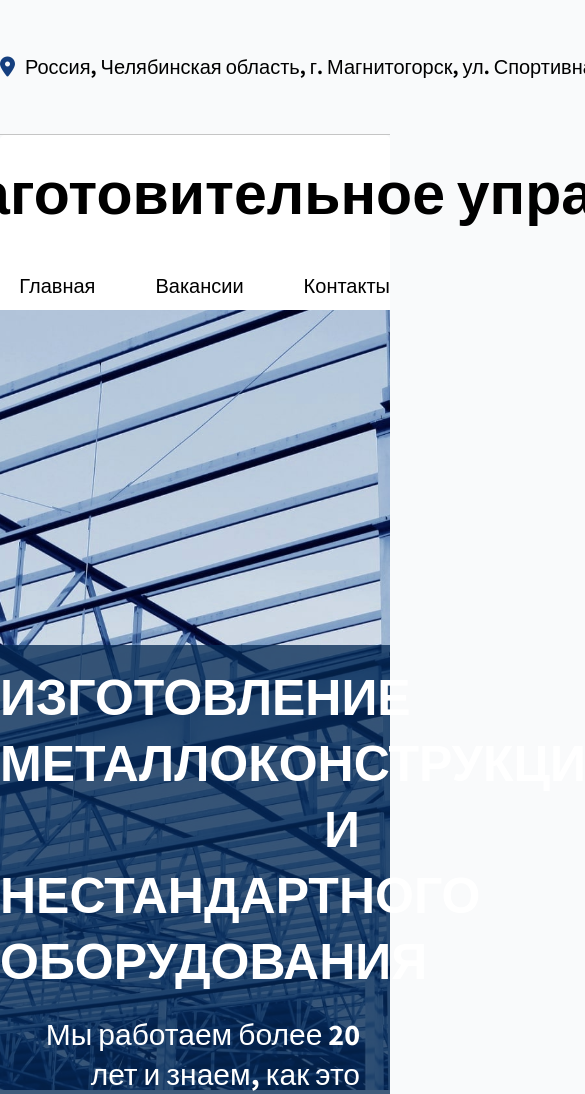
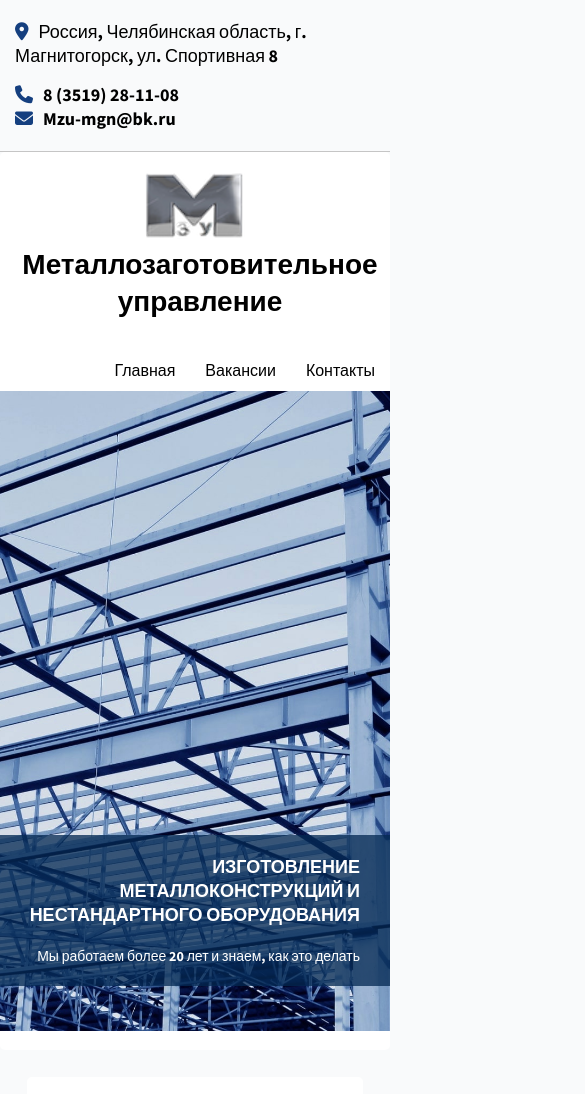
Before and after one commit to xdvz/mzu, a plain HTML site: page index.html in a window 390 px wide. Shown: the top 1094 px of the page, 585 px wide, since content can reach past the window. Drawn offline with nearby package versions, Linux system fonts and the light colour scheme.

Commit message:
adaptive ver

```diff
--- a/css/mobile.css
+++ b/css/mobile.css
@@ -16,11 +16,143 @@
     }
 }
 
-@media screen and (max-width: 1000px) {
+@media screen and (max-width: 1025px) {
     .container {
-        padding-right: 0;
-        padding-left: 0;
+        padding-right: 15px;
+        padding-left: 15px;
         margin-right: auto;
         margin-left: auto;
     }
+
+    h1 {
+        font-size: 39px;
+    }
+
+    .section-title {
+        font-size: 40px;
+    }
+
+    .section-image p {
+        font-size: 20px;
+    }
 }
+
+/*
+ Tablet
+  */
+@media screen and (max-width: 770px) {
+    .container {
+        padding-right: 15px;
+        padding-left: 15px;
+        margin-right: auto;
+        margin-left: auto;
+    }
+
+
+    .header__address {
+        font-size: .9em;
+    }
+    .header__contacts {
+        font-size: .9em;
+    }
+
+    h1 {
+        font-size: 1.6em;
+    }
+
+    .section-title {
+        font-size: 40px;
+    }
+
+    .section-image p {
+        font-size: 20px;
+    }
+}
+
+/*
+ Mobile
+  */
+@media screen and (max-width: 430px) {
+    .container {
+        padding-right: 15px;
+        padding-left: 15px;
+        margin-right: auto;
+        margin-left: auto;
+    }
+
+    .header_content {
+        display: flex;
+        justify-content: space-between;
+        padding: 1rem 0 1rem;
+        align-items: flex-start;
+        font-size: 1em;
+        flex-direction: column;
+        gap: 15px
+    }
+
+
+    .header__address {
+        font-size: .9em;
+        white-space: pre-line;
+    }
+
+    .header__contacts {
+        font-size: .9em;
+    }
+
+    .main-title {
+        flex-direction: column;
+    }
+
+    h1 {
+        font-size: 1.4em;
+        white-space: pre-line;
+        text-align: center;
+    }
+
+    h3 {
+        font-size: 26px;
+    }
+
+    .iconblock h3 {
+        font-size: 22px
+    }
+
+    .iconblock p {
+        font-size: 18px
+    }
+
+    .iconblock {
+        padding: 15px 0
+    }
+
+
+    .nav {
+        font-size: 0.8em;
+    }
+
+    .nav-bar {
+        margin-right: 1.5rem;
+    }
+
+    .section-title {
+        font-size: 18px;
+    }
+
+    .section-image p {
+        font-size: 14px;
+    }
+
+    .section-image {
+        height: 640px;
+    }
+
+    .contacts_content {
+        flex-direction: column
+    }
+
+    .contacts_map {
+        margin-top: 15px;
+        width: 80vw;
+    }
+}
```
Also changed, not shown: index.html (+1 -2 lines).
